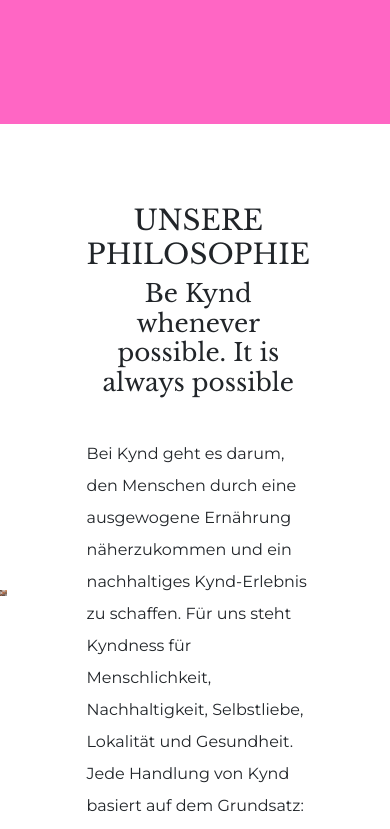
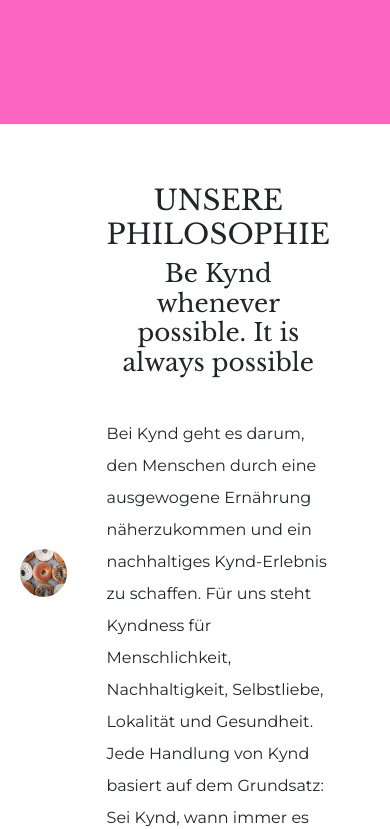
Before and after one commit to HeyTiina/kynd, a React (Create React App) app: page / in a window 390 px wide. Shown: the part 840-1669 px from the top of the page. Built offline with nearby package versions, Linux system fonts and the light colour scheme.

Commit message:
Update Philosoph.css

```diff
--- a/src/main/Philosoph.css
+++ b/src/main/Philosoph.css
@@ -2,7 +2,7 @@
   background-color: white;
   display: grid;
   align-items: center;
-  grid-template-columns: 1fr 1fr; /* Esto define dos columnas de igual tamaño */
+  grid-template-columns: 1fr 1fr;
 }
 
 .phisoloph-description {
@@ -36,3 +36,21 @@ h2 {
 .philosoph img {
   width: 100%;
 }
+
+@media (max-width: 1025px) {
+  .philosoph {
+    grid-template-columns: 1fr 1fr;
+    grid-template-rows: 0.1fr auto;
+    padding: 20px;
+  }
+
+  .philosoph img {
+    width: 100%;
+    margin: 0 auto;
+    border-radius: 60%;
+  }
+
+  .phisoloph-description{
+    margin: 40px;
+  }
+}
```
